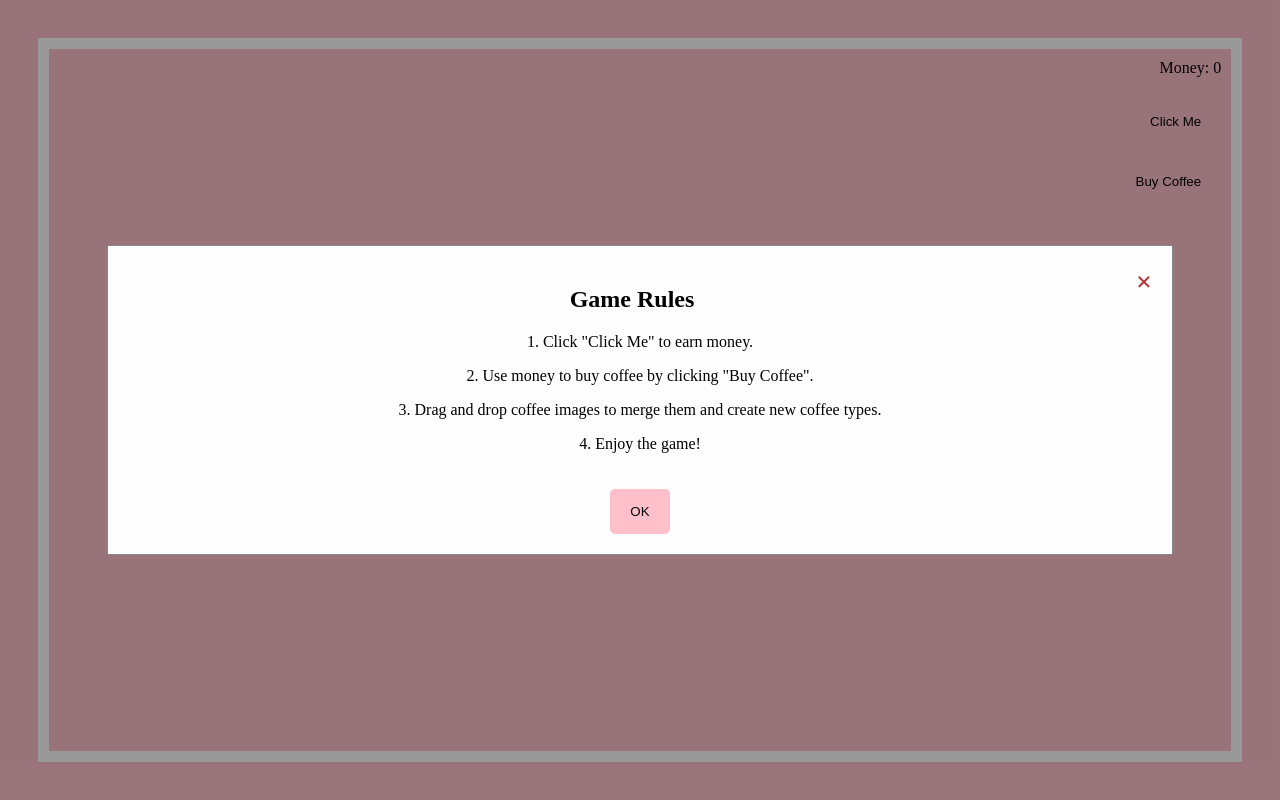
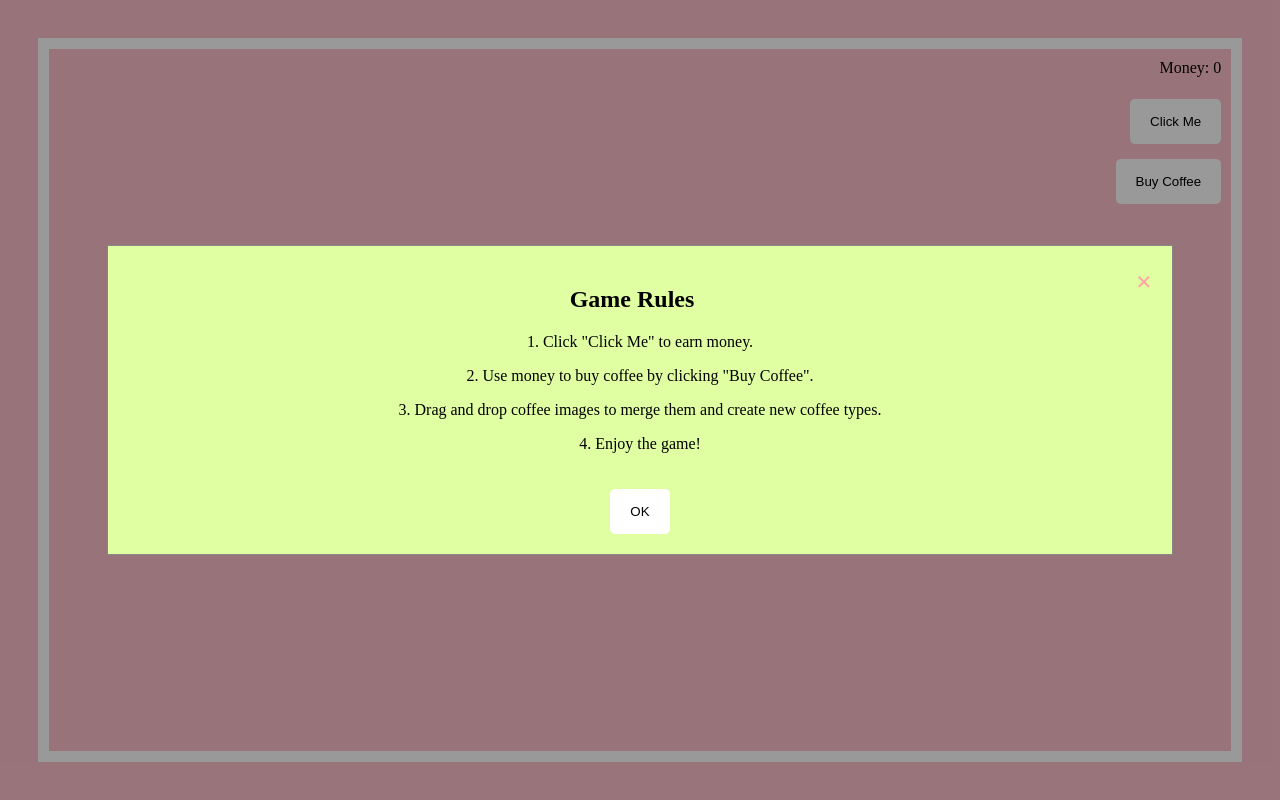
Before and after one commit to polina-volodina/KohviMaania, a Flask app: page / in a window 1280 px wide. Run offline with Flask 3, Linux system fonts and the light colour scheme.

Commit message:
Update index.html

```diff
--- a/Current/templates/index.html
+++ b/Current/templates/index.html
@@ -67,10 +67,10 @@
             height: 100%;
             overflow: auto; /* Enable scroll if needed */
             background-color: rgb(0, 0, 0); /* Fallback color */
-            background-color: rgba(0,0,0,0.4); /* Black w/ opacity */
+            background-color:   rgba(0,0,0,0.4); /* Black w/ opacity */
         }
         .modal-content {
-            background-color: #fefefe;
+            background-color: hsl(80, 100%, 82%);
             margin: auto;
             padding: 20px;
             border: 1px solid #888;
@@ -79,7 +79,7 @@
             text-align: center;
         }
         .close {
-            color: #b53030;
+            color: #ffa3a3;
             float: right;
             font-size: 28px;
             font-weight: bold;
@@ -90,9 +90,6 @@
             text-decoration: none;
             cursor: pointer;
         }
-        .button {
-        background-color: #FFC0CB; /* Change this to the desired color */
-    }
     </style>
 </head>
 <body>
```
